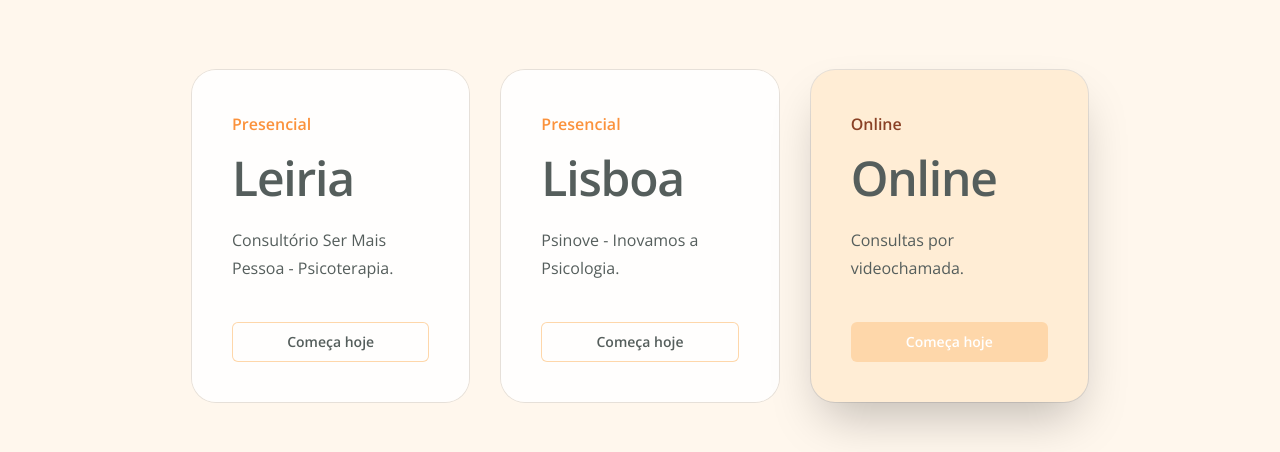
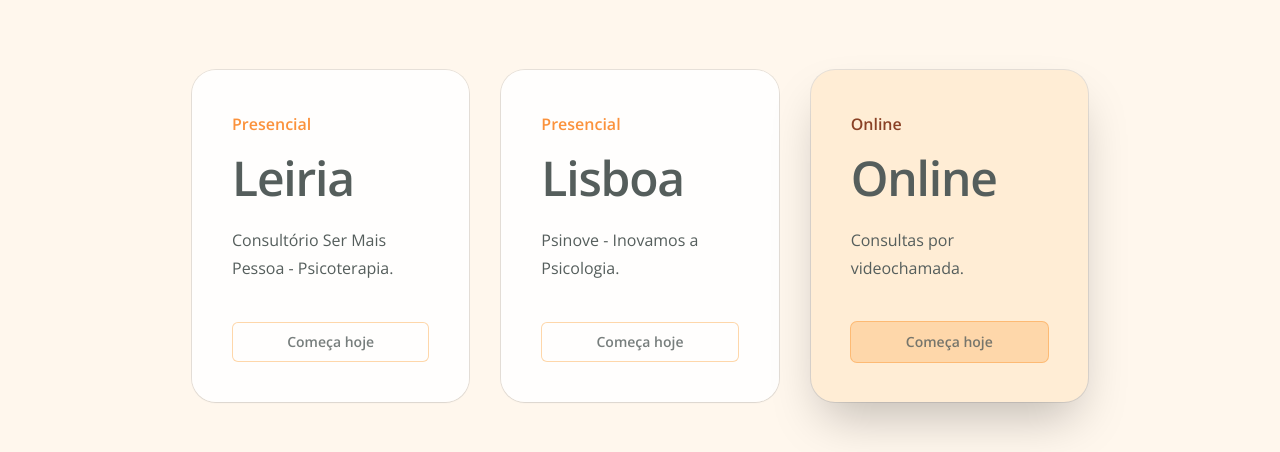
Before and after one commit to DeleteMind/site_psicologa, a Next.js app in the folder daniela-app/: page /consultas in a window 1280 px wide. Shown: the part 466-918 px from the top of the page. Built offline with nearby package versions, Linux system fonts and the light colour scheme.

Commit message:
change_colors_and_backgorunds

```diff
--- a/daniela-app/components/PlanosConsultas.tsx
+++ b/daniela-app/components/PlanosConsultas.tsx
@@ -57,7 +57,7 @@ export default function TiposConsultas() {
           <div
             key={tier.id}
             className={classNames(
-              tier.featured ? 'relative bg-orange-100 shadow-2xl' : 'bg-white/90 sm:mx-8 lg:mx-0',
+              tier.featured ? 'relative bg-orange-100 shadow-2xl' : 'bg-white/90 shadow-sm sm:mx-8 lg:mx-0',
               tier.featured
                 ? ''
                 : tierIdx === 0
@@ -109,8 +109,8 @@ export default function TiposConsultas() {
               aria-describedby={tier.id}
               className={classNames(
                 tier.featured
-                  ? 'bg-orange-200 text-white text-shadow shadow-xs hover:bg-orange-300 focus-visible:outline-orange-600'
-                  : 'ring-1 ring-orange-200 ring-inset hover:ring-orange-300 focus-visible:outline-orange-600',
+                  ? 'bg-orange-200 ring-1 ring-orange-300 text-[#555e5c]/80 text-shadow shadow-xs hover:bg-orange-300  focus-visible:outline-orange-600'
+                  : 'ring-1 ring-orange-200 ring-inset text-[#555e5c]/80 hover:ring-orange-300 focus-visible:outline-orange-600',
                 'mt-8 block rounded-md px-3.5 py-2.5 text-center text-sm font-semibold focus-visible:outline-2 focus-visible:outline-offset-2 sm:mt-10',
               )}
             >
```
